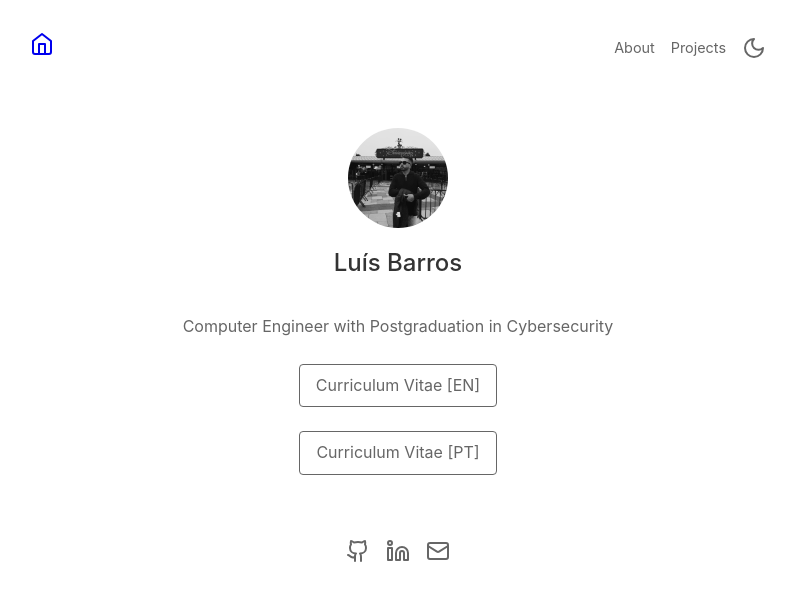
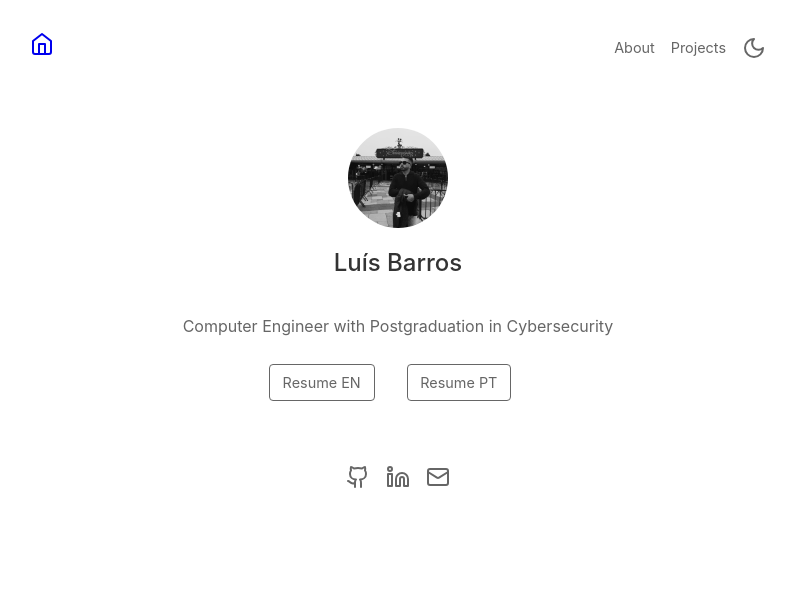
Before and after one commit to luisantoniio1998/luisantoniio1998.github.io, a plain HTML site: page index.html in a window 1280 px wide. Shown: the whole page, without its empty margins (242-1037 px from the left). Drawn offline with Linux system fonts and the light colour scheme.

Commit message:
COMMIT
COMMIT #2

```diff
--- a/index.html
+++ b/index.html
@@ -41,12 +41,14 @@
             <img src="profile.jpeg" alt="Profile" class="profile-img">
             <h1>Luís Barros</h1>
             <p class="title">Computer Engineer with Postgraduation in Cybersecurity</p>
-            <a href="cv.pdf" class="cv-button" target="_blank">
-                Curriculum Vitae [EN]
-            </a>
-            <a href="cv_pt.pdf" class="cv-button" target="_blank">
-                Curriculum Vitae [PT]
-            </a>
+            <div class="cv-buttons">
+                <a href="cv.pdf" class="cv-button" target="_blank">
+                    Resume EN
+                </a>
+                <a href="cv_pt.pdf" class="cv-button" target="_blank">
+                    Resume PT
+                </a>
+            </div>
         </div>
     </main>
 
--- a/styles.css
+++ b/styles.css
@@ -170,14 +170,21 @@ h2 {
     align-items: center;
     gap: 0.5rem;
     margin-top: 1.5rem;
-    padding: 0.5rem 1rem;
+    margin-right: 1rem;  /* Add space between buttons */
+    padding: 0.4rem 0.8rem;  /* Smaller padding */
     border: 1px solid var(--secondary-text);
     border-radius: 4px;
     color: var(--secondary-text);
     text-decoration: none;
     transition: all 0.2s ease;
+    font-size: 0.9rem;  /* Smaller font size */
 }
 
+/* Optional: create a container for the buttons */
+.cv-buttons {
+    display: flex;
+    gap: 1rem;
+}
 .cv-button:hover {
     color: var(--text-color);
     border-color: var(--text-color);
```
Also changed, not shown: 3 other files.
